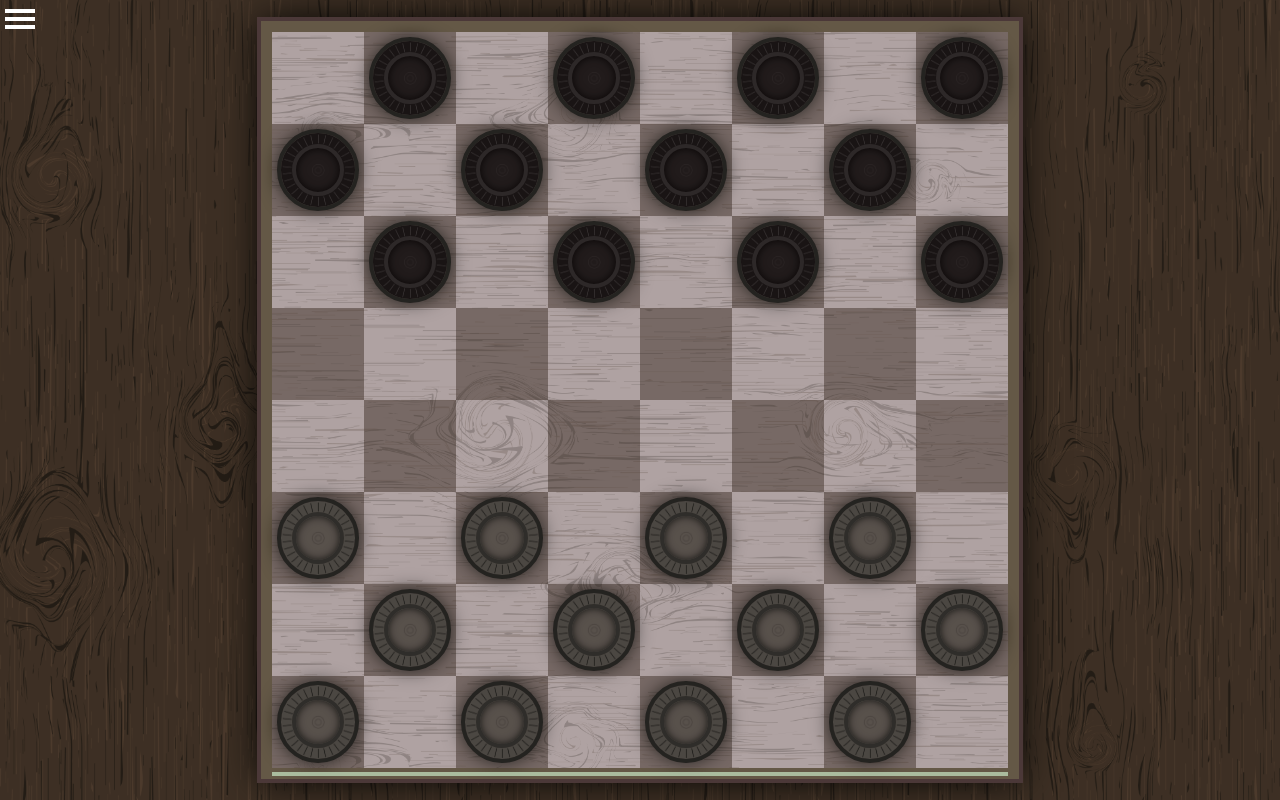
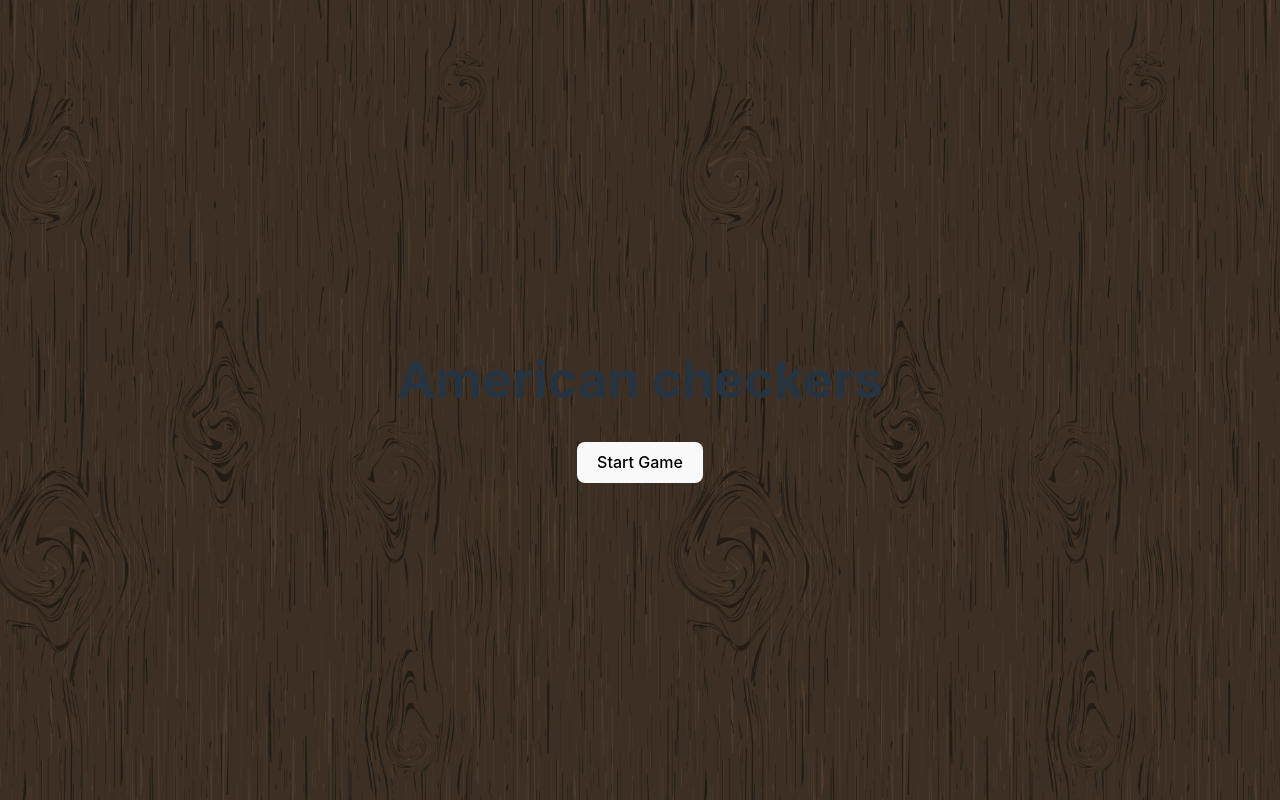
Before and after one commit to crydy/checkers-css, a React (Vite) app: page / in a window 1280 px wide. Built offline with nearby package versions, Linux system fonts and the light colour scheme.

Commit message:
Add start screen; fix devMode bug

```diff
--- a/src/App.jsx
+++ b/src/App.jsx
@@ -7,10 +7,12 @@ import testData from "./data/testGameStates";
 
 import Menu from "./components/Menu";
 import Board from "./components/Board";
+import StartScreen from "./StartScreen";
 
 const initCellsData = createInitialData();
 
 const initState = {
+    isGameMode: false,
     isMenuOpened: false,
     isDevMode: false,
     isNextPlayerMarked: true,
@@ -22,6 +24,7 @@ const initState = {
 export default function App() {
     const [
         {
+            isGameMode,
             isMenuOpened,
             isDevMode,
             isNextPlayerMarked,
@@ -51,6 +54,8 @@ export default function App() {
 
     const isNextWhite = history.length % 2 === 0 ? false : true;
     const showCellNumbers = isDevMode ? true : false;
+
+    if (!isGameMode) return <StartScreen dispatch={dispatch} />;
 
     return (
         <div className="app">
--- /dev/null
+++ b/src/StartScreen.jsx
@@ -0,0 +1,10 @@
+export default function StartScreen({ dispatch }) {
+    return (
+        <>
+            <h1>American checkers</h1>
+            <button onClick={() => dispatch({ type: "startGame" })}>
+                Start Game
+            </button>
+        </>
+    );
+}
--- a/src/components/Menu.jsx
+++ b/src/components/Menu.jsx
@@ -88,7 +88,7 @@ function Menu({
                                         >
                                             {index === 0
                                                 ? "-- Start game --"
-                                                : `- go to move ${index + 1}`}
+                                                : `- back to move ${index + 1}`}
                                         </option>
                                     ))}
                             </select>
--- a/src/functions/reducer.js
+++ b/src/functions/reducer.js
@@ -1,7 +1,12 @@
+import testData from "../data/testGameStates";
+
 export function reducer(state, action) {
     const isNextWhite = state.history.length % 2 === 0 ? false : true;
 
     switch (action.type) {
+        case "startGame":
+            return { ...state, isGameMode: true };
+
         case "toggleMenu":
             return { ...state, isMenuOpened: !state.isMenuOpened };
 
```
